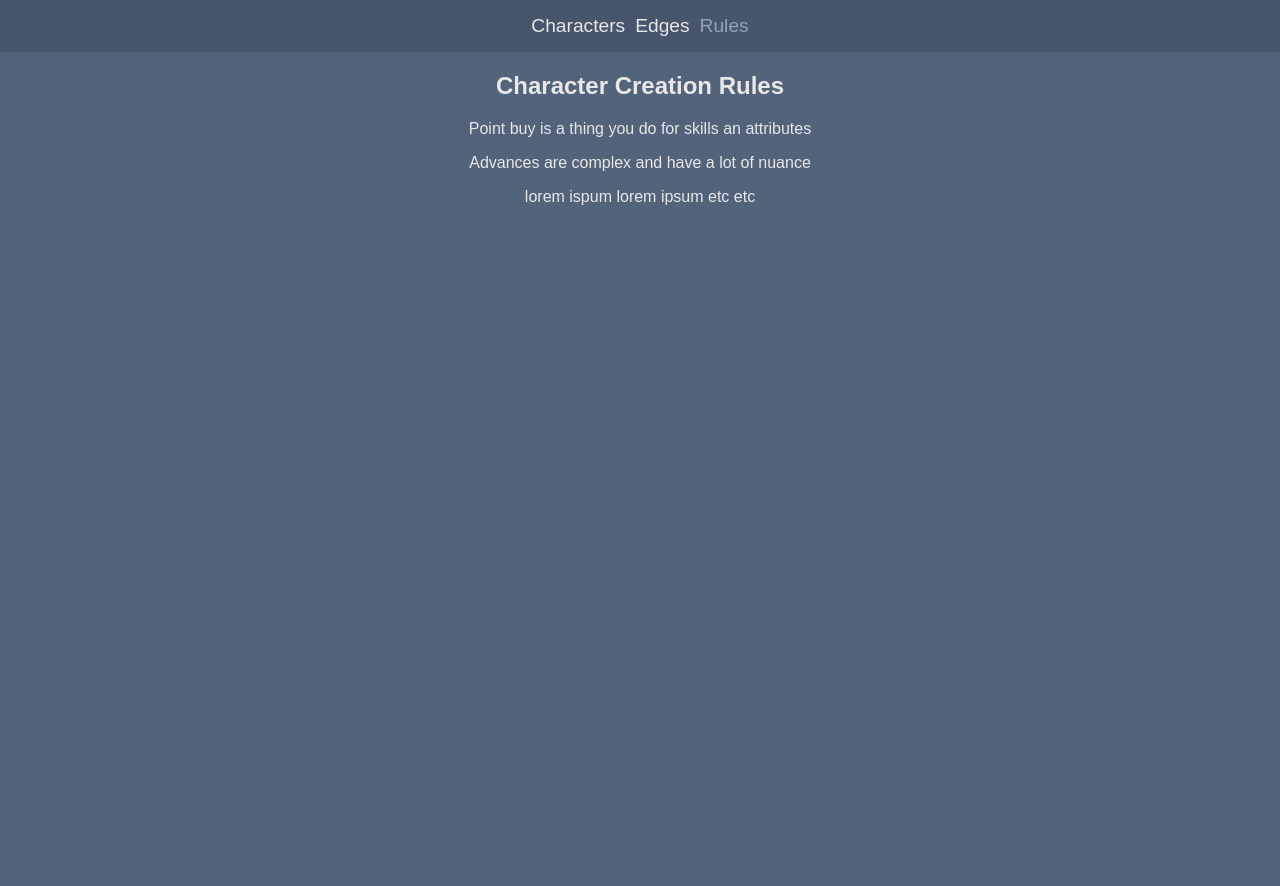
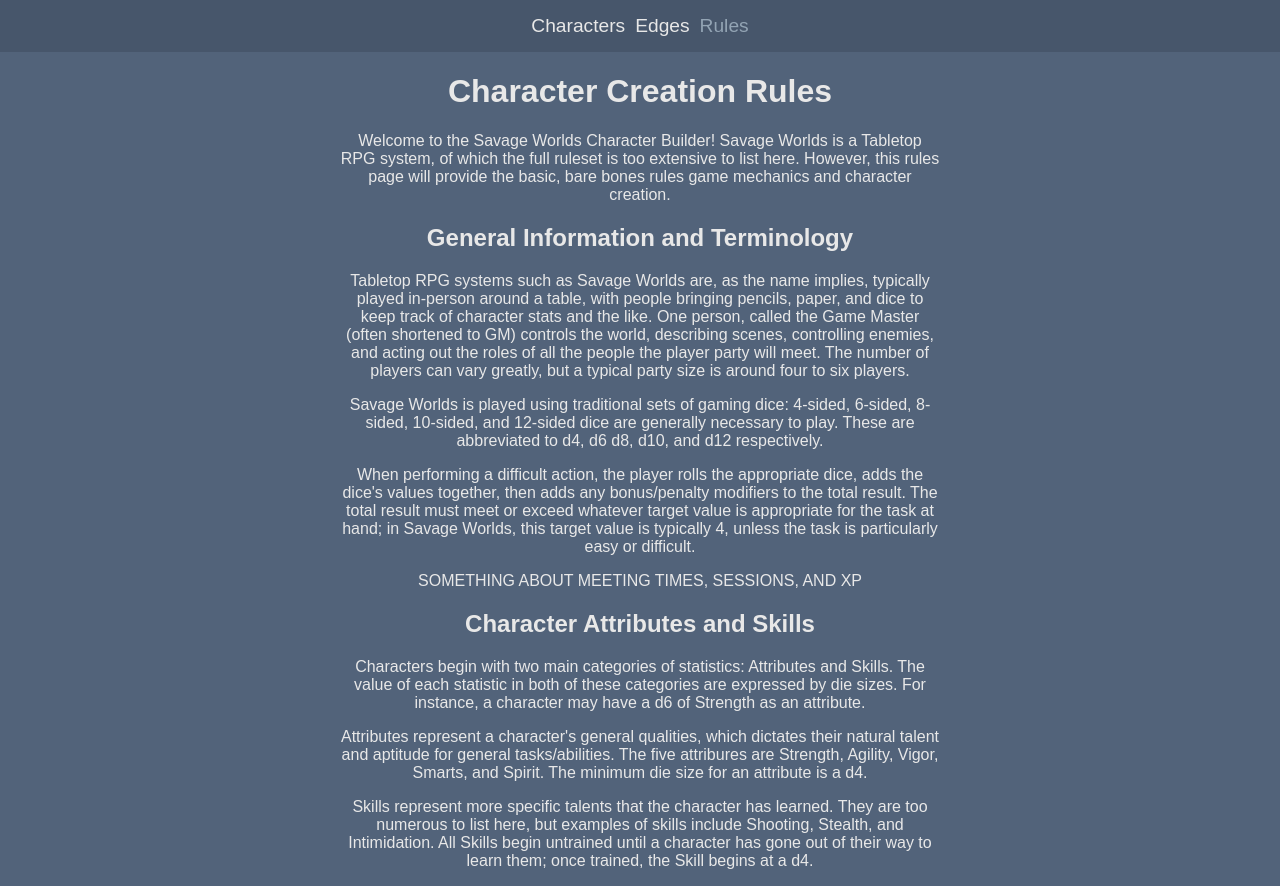
Before and after one commit to dghero/savage-planner-client, a React (Create React App) app in the folder savage-planner-client/: page /rules in a window 1280 px wide. Shown: the top 886 px of the page. Before the commit the page ends 800 px from the top, so only its background shows below. Built offline with nearby package versions, Linux system fonts and the light colour scheme; no server answers.

Commit message:
Begin writing rules section

```diff
--- a/savage-planner-client/src/components/rules.css
+++ b/savage-planner-client/src/components/rules.css
@@ -0,0 +1,4 @@
+.rules{
+  margin: auto;
+  max-width: 600px;
+}
--- a/savage-planner-client/src/components/rules.js
+++ b/savage-planner-client/src/components/rules.js
@@ -11,8 +11,85 @@
       <Navigation currPage={'rules'} />
       <main>
         <div className="rules">
-          <h2>Character Creation Rules</h2>
-          <p>Point buy is a thing you do for skills an attributes</p>
+          <h1>Character Creation Rules</h1>
+          <p>
+            Welcome to the Savage Worlds Character Builder!
+            Savage Worlds is a Tabletop RPG system, of which the full
+            ruleset is too extensive to list here. However, this
+            rules page will provide the basic, bare bones rules
+            game mechanics and character creation.
+          </p>
+
+          <h2>General Information and Terminology</h2>
+          <p>
+            Tabletop RPG systems such as Savage Worlds are, as the name implies,
+            typically played in-person around a table, with people bringing pencils,
+            paper, and dice to keep track of character stats and the like. One person,
+            called the Game Master (often shortened to GM) controls the world,
+            describing scenes, controlling enemies, and acting out the roles of all the
+            people the player party will meet. The number of players can vary greatly,
+            but a typical party size is around four to six players.
+          </p>
+          <p>
+            Savage Worlds is played using traditional sets of gaming dice:
+            4-sided, 6-sided, 8-sided, 10-sided, and 12-sided dice are
+            generally necessary to play. These are abbreviated to d4, d6
+            d8, d10, and d12 respectively.
+          </p>
+          <p>
+            When performing a difficult action,
+            the player rolls the appropriate dice, adds the dice's values together,
+            then adds any bonus/penalty modifiers to the total result. The total
+            result must meet or exceed whatever target value is appropriate for
+            the task at hand; in Savage Worlds, this target value is typically 4,
+            unless the task is particularly easy or difficult.
+          </p>
+          <p>
+            SOMETHING ABOUT MEETING TIMES, SESSIONS, AND XP
+          </p>
+
+          <h2>Character Attributes and Skills</h2>
+          <p>
+            Characters begin with two main categories of statistics: Attributes
+            and Skills. The value of each statistic in both of these categories
+            are expressed by die sizes. For instance, a character may have a d6
+            of Strength as an attribute.
+          </p>
+          <p>
+            Attributes represent a character's general qualities,
+            which dictates their natural talent and aptitude for general
+            tasks/abilities. The five attribures are Strength, Agility, Vigor,
+            Smarts, and Spirit. The minimum die size for an attribute is a d4.
+          </p>
+          <p>
+            Skills represent more specific talents that the character has learned.
+            They are too numerous to list here, but examples of skills include
+            Shooting, Stealth, and Intimidation.
+            All Skills begin untrained until a character has gone out of their way to
+            learn them; once trained, the Skill begins at a d4.
+          </p>
+          <p>
+            Additionally, each Skill is associated with an
+            attribute. For instance, Shooting requires a character to be precise
+            and have a steady hand, so its associated attribute is Agility. Similarly,
+            the Investigation skill requires knowing how to effectively decide
+            what to look for and where to look, so it is associated with Smarts.
+            When the value of a Skill begins exceeding the value of its associated Attribute, that
+            skill becomes more difficult to upgrade.
+          </p>
+
+          <h2>Point Buy System</h2>
+          <p>
+            lorem ipsum, fool
+          </p>
+          <p>
+
+          </p>
+          <p>
+
+          </p>
+
+          <h2>Advances</h2>
           <p>Advances are complex and have a lot of nuance</p>
           <p>lorem ispum lorem ipsum etc etc</p>
         </div>
```
